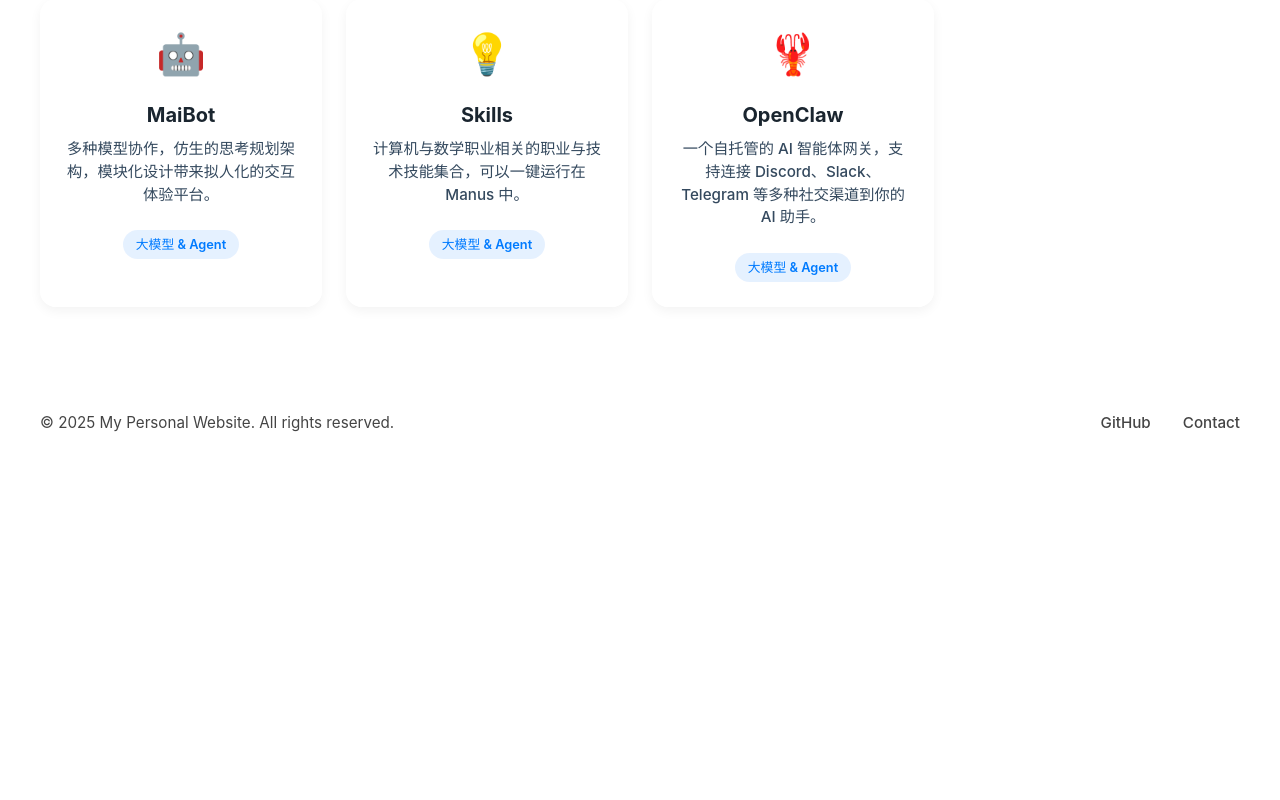
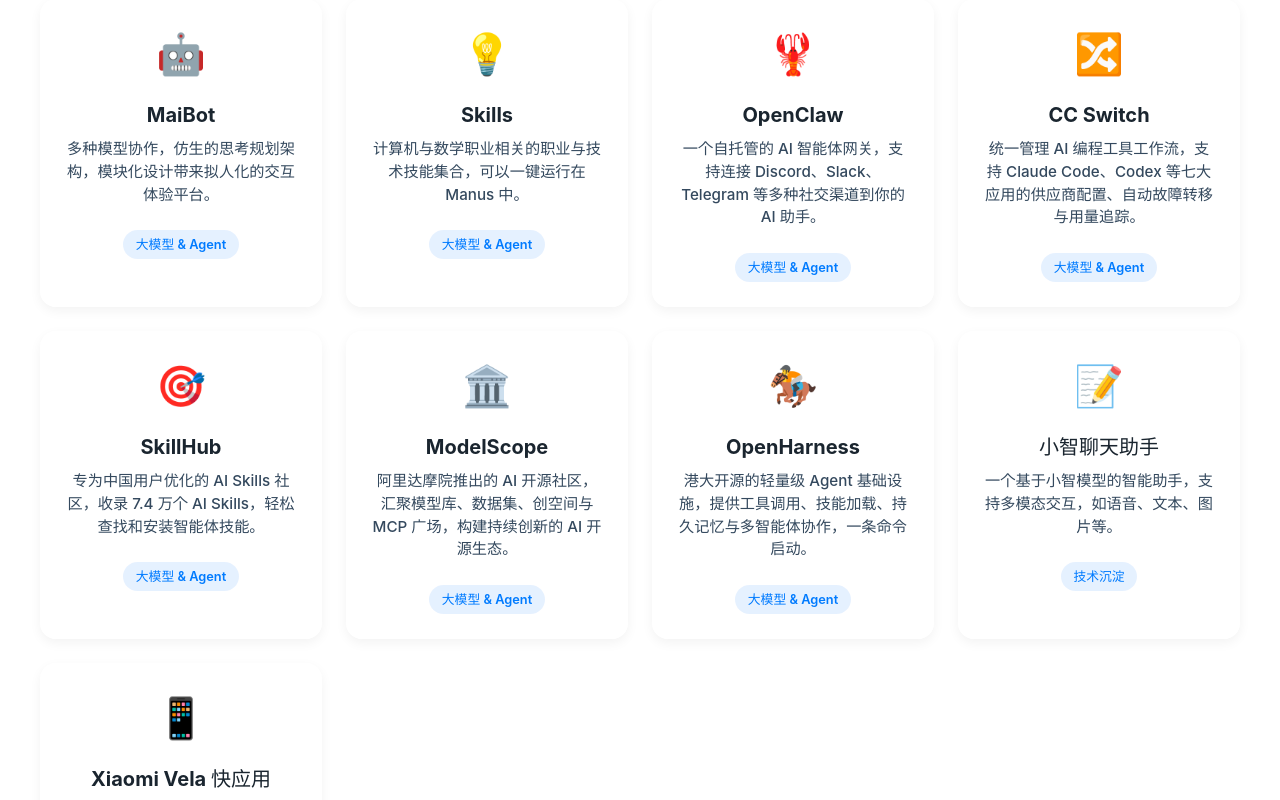
Before and after one commit to LambdaJoker/vite-react, a React (Vite) app in the folder vite-react/packages/client/: page /bookmarks in a window 1280 px wide. Shown: the part 1760-2560 px from the top of the page. Before the commit the page ends 2219 px from the top, so only its background shows below. Built offline with nearby package versions, Linux system fonts and the light colour scheme; no server answers.

Commit message:
chore(bookmarks,footer,bg): 更新书签数据、修复footer链接和背景尺寸

```diff
--- a/vite-react/packages/client/src/components/bookmarks/data.ts
+++ b/vite-react/packages/client/src/components/bookmarks/data.ts
@@ -168,5 +168,55 @@
     url: 'https://docs.openclaw.ai/zh-CN',
     icon: '🦞',
     category: '大模型 & Agent'
+  },
+  {
+    id: 'ai-4',
+    title: 'CC Switch',
+    description: '统一管理 AI 编程工具工作流，支持 Claude Code、Codex 等七大应用的供应商配置、自动故障转移与用量追踪。',
+    url: 'https://www.ccswitch.io/zh/',
+    icon: '🔀',
+    category: '大模型 & Agent'
+  },
+  {
+    id: 'ai-5',
+    title: 'SkillHub',
+    description: '专为中国用户优化的 AI Skills 社区，收录 7.4 万个 AI Skills，轻松查找和安装智能体技能。',
+    url: 'https://www.skillhub.cn/',
+    icon: '🎯',
+    category: '大模型 & Agent'
+  },
+  {
+    id: 'ai-6',
+    title: 'ModelScope',
+    description: '阿里达摩院推出的 AI 开源社区，汇聚模型库、数据集、创空间与 MCP 广场，构建持续创新的 AI 开源生态。',
+    url: 'https://www.modelscope.cn/home',
+    icon: '🏛️',
+    category: '大模型 & Agent'
+  },
+  {
+    id: 'ai-7',
+    title: 'OpenHarness',
+    description: '港大开源的轻量级 Agent 基础设施，提供工具调用、技能加载、持久记忆与多智能体协作，一条命令启动。',
+    url: 'https://github.com/HKUDS/OpenHarness',
+    icon: '🏇',
+    category: '大模型 & Agent'
+  },
+
+  // --- 技术沉淀 ---
+  {
+    id: 'learn-5',
+    title: '小智聊天助手',
+    description: '一个基于小智模型的智能助手，支持多模态交互，如语音、文本、图片等。',
+    url: 'https://my.feishu.cn/wiki/F5krwD16viZoF0kKkvDcrZNYnhb',
+    icon: '📝',
+    category: '技术沉淀'
+  },
+  {
+    id: 'learn-6',
+    title: 'Xiaomi Vela 快应用',
+    description: '小米 Vela JS 应用开发指南，基于 Vela OS 的轻量级跨平台应用开发，支持智能穿戴等多端设备。',
+    url: 'https://iot.mi.com/vela/quickapp/zh/guide/',
+    icon: '📱',
+    category: '技术沉淀'
   }
 ];
--- a/vite-react/packages/client/src/components/common/DynamicBackground/index.css
+++ b/vite-react/packages/client/src/components/common/DynamicBackground/index.css
@@ -2,8 +2,8 @@
   position: fixed;
   top: 0;
   left: 0;
-  width: 100vw;
-  height: 100vh;
+  width: 100%;
+  height: 100%;
   z-index: -1;
   background-size: cover;
   background-position: center;
--- a/vite-react/packages/client/src/components/common/Footer/index.tsx
+++ b/vite-react/packages/client/src/components/common/Footer/index.tsx
@@ -9,7 +9,7 @@
       <div className="footer-content">
         <p>&copy; {currentYear} My Personal Website. All rights reserved.</p>
         <div className="footer-links">
-          <a href="https://github.com" target="_blank" rel="noopener noreferrer">GitHub</a>
+          <a href="https://github.com/LambdaJoker/vite-react" target="_blank" rel="noopener noreferrer">GitHub</a>
           <a href="mailto:contact@example.com">Contact</a>
         </div>
       </div>
```
